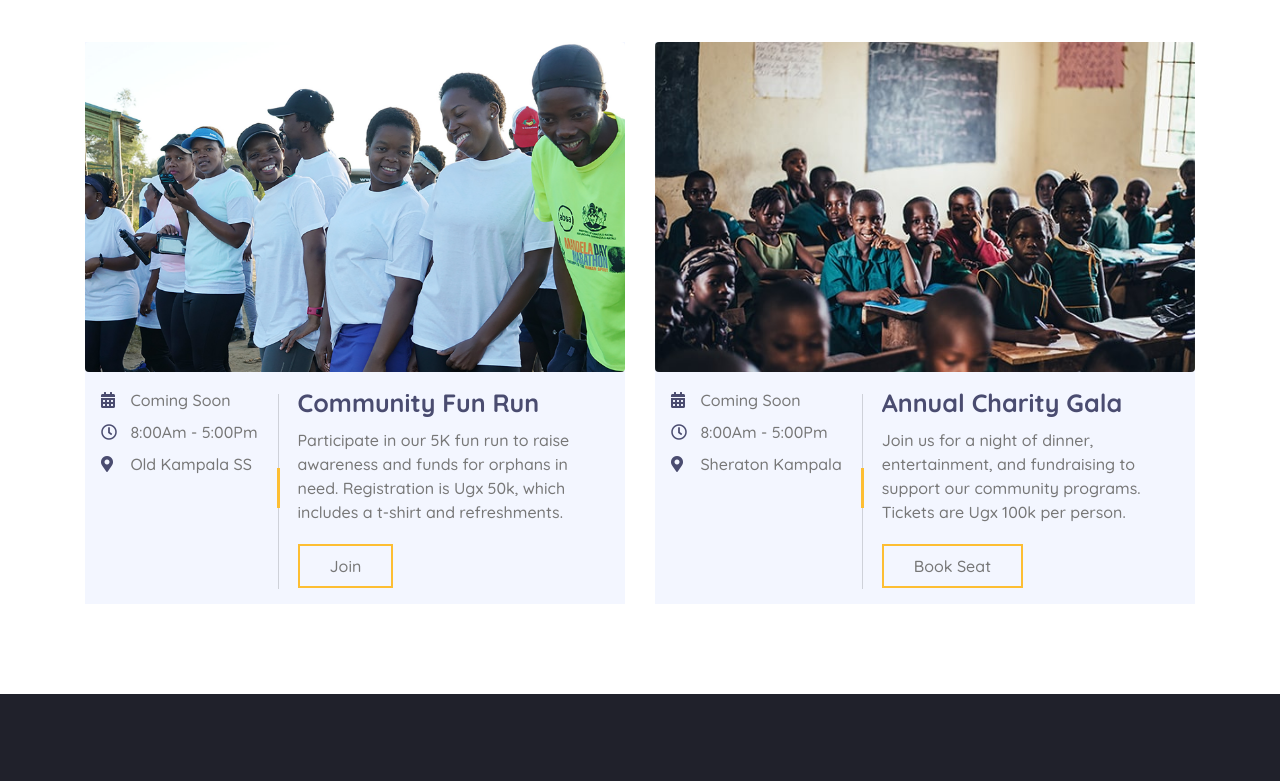
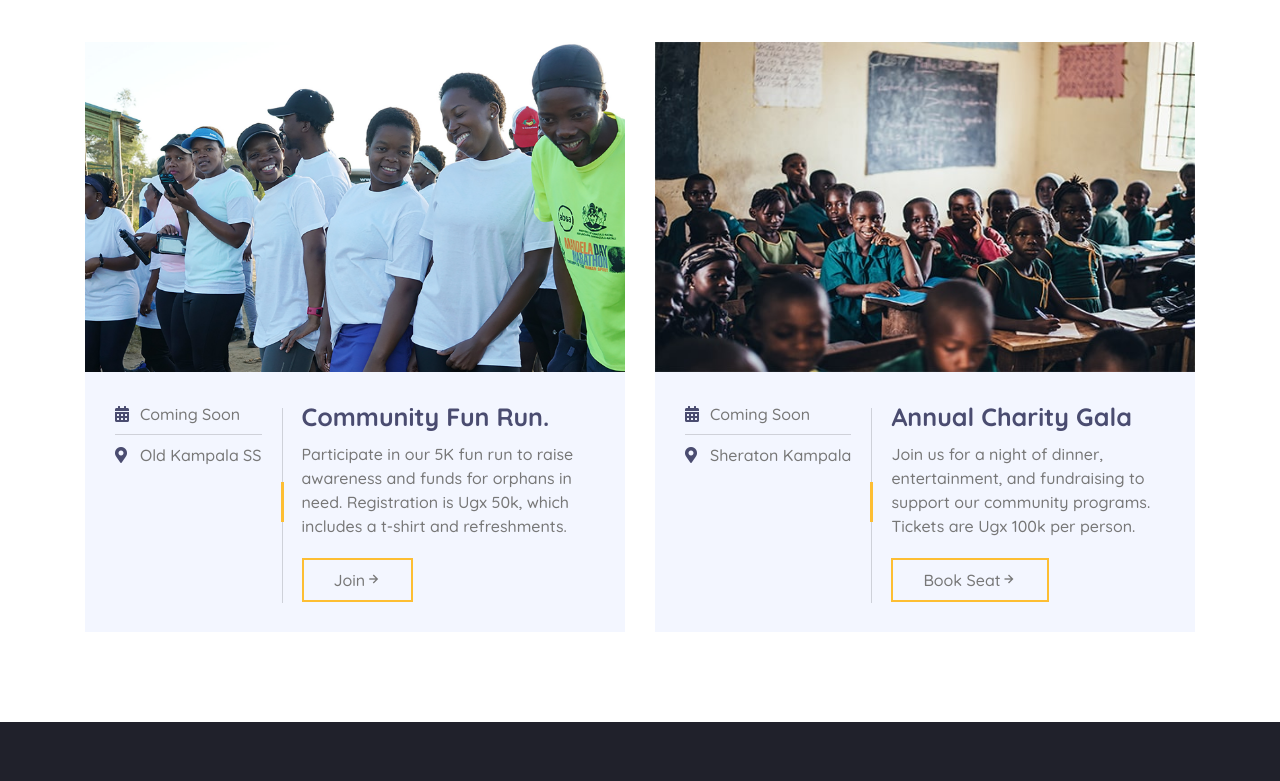
Before and after one commit to hayatucharityfoundation/charity, a plain HTML site: page event.html in a window 1280 px wide. Shown: the part 669-1450 px from the top of the page. Drawn offline with nearby package versions, Linux system fonts and the light colour scheme.

Commit message:
Add files via upload

```diff
--- a/event.html
+++ b/event.html
@@ -109,69 +109,47 @@
                     <p>Upcoming Events</p>
                     <h2>Be ready for our upcoming charity events</h2>
                 </div>
-                <div class="row g-4">
-                    <div class="col-md-6" data-aos="fade-up">
+                <div class="row">
+                    <div class="col-lg-6">
                         <div class="event-item">
-                            <img src="img/run.jpg" alt="Community Fun Run" class="img-fluid rounded" style="height: 330px; object-fit: cover; width: 100%;">
-                            <div class="event-content p-3">
-                                <div class="event-meta row">
-                                    <div class="col-12 col-md-auto mb-2 mb-md-0">
-                                        <p class="mb-0">
-                                            <i class="fa fa-calendar-alt"></i> Coming Soon
-                                        </p>
-                                    </div>
-                                    <div class="col-12 col-md-auto mb-2 mb-md-0">
-                                        <p class="mb-0">
-                                            <i class="far fa-clock"></i> 8:00Am - 5:00Pm
-                                        </p>
-                                    </div>
-                                    <div class="col-12 col-md-auto">
-                                        <p class="mb-0">
-                                            <i class="fa fa-map-marker-alt"></i> Old Kampala SS
-                                        </p>
-                                    </div>
+                            <img src="img/run.jpg" alt="Image" height="330px" style="object-fit: cover;">
+                            <div class="event-content">
+                                <div class="event-meta">
+                                    <p><i class="fa fa-calendar-alt"></i>Coming Soon</p>
+                                    <!-- <p><i class="far fa-clock"></i>8:00 - 10:00</p> -->
+                                    <p><i class="fa fa-map-marker-alt"></i>Old Kampala SS</p>
                                 </div>
-
                                 <div class="event-text">
-                                    <h3>Community Fun Run</h3>
+                                    <h3>Community Fun Run.</h3>
                                     <p>
                                         Participate in our 5K fun run to raise awareness and funds for orphans in need.
                                         Registration is Ugx 50k, which includes a t-shirt and refreshments.
                                     </p>
-                                    <a class="btn btn-custom" href="#">Join</a>
+                                    <a class="btn btn-custom" href="#">Join<i
+                                            class='bx bx-right-arrow-alt'></i></a>
                                 </div>
                             </div>
                         </div>
                     </div>
-                    <div class="col-md-6" data-aos="fade-up" data-aos-delay="100">
+                    <div class="col-lg-6">
                         <div class="event-item">
-                            <img src="img/event-2.jpg" alt="Annual Charity Gala" class="img-fluid rounded" style="height: 330px; object-fit: cover; width: 100%;">
-                            <div class="event-content p-3">
-                                <div class="event-meta row">
-                                    <div class="col-12 col-md-auto mb-2 mb-md-0">
-                                        <p class="mb-0">
-                                            <i class="fa fa-calendar-alt"></i> Coming Soon
-                                        </p>
-                                    </div>
-                                    <div class="col-12 col-md-auto mb-2 mb-md-0">
-                                        <p class="mb-0">
-                                            <i class="far fa-clock"></i> 8:00Am - 5:00Pm
-                                        </p>
-                                    </div>
-                                    <div class="col-12 col-md-auto">
-                                        <p class="mb-0">
-                                            <i class="fa fa-map-marker-alt"></i> Sheraton Kampala
-                                        </p>
-                                    </div>
+                            <img src="img/event-2.jpg" alt="Image" height="330px">
+                            <div class="event-content">
+                                <div class="event-meta">
+                                    <p><i class="fa fa-calendar-alt"></i>Coming Soon</p>
+                                    <!-- <p><i class="far fa-clock"></i>8:00Am - 5:00Pm</p> -->
+                                    <p><i class="fa fa-map-marker-alt"></i>Sheraton Kampala</p>
                                 </div>
-
                                 <div class="event-text">
-                                    <h3>Annual Charity Gala</h3>
+                                    <h3>
+                                        Annual Charity Gala
+                                    </h3>
                                     <p>
                                         Join us for a night of dinner, entertainment, and fundraising to support our
                                         community programs. Tickets are Ugx 100k per person.
                                     </p>
-                                    <a class="btn btn-custom" href="#">Book Seat</a>
+                                    <a class="btn btn-custom" href="#">Book Seat<i
+                                            class='bx bx-right-arrow-alt'></i></a>
                                 </div>
                             </div>
                         </div>
```
